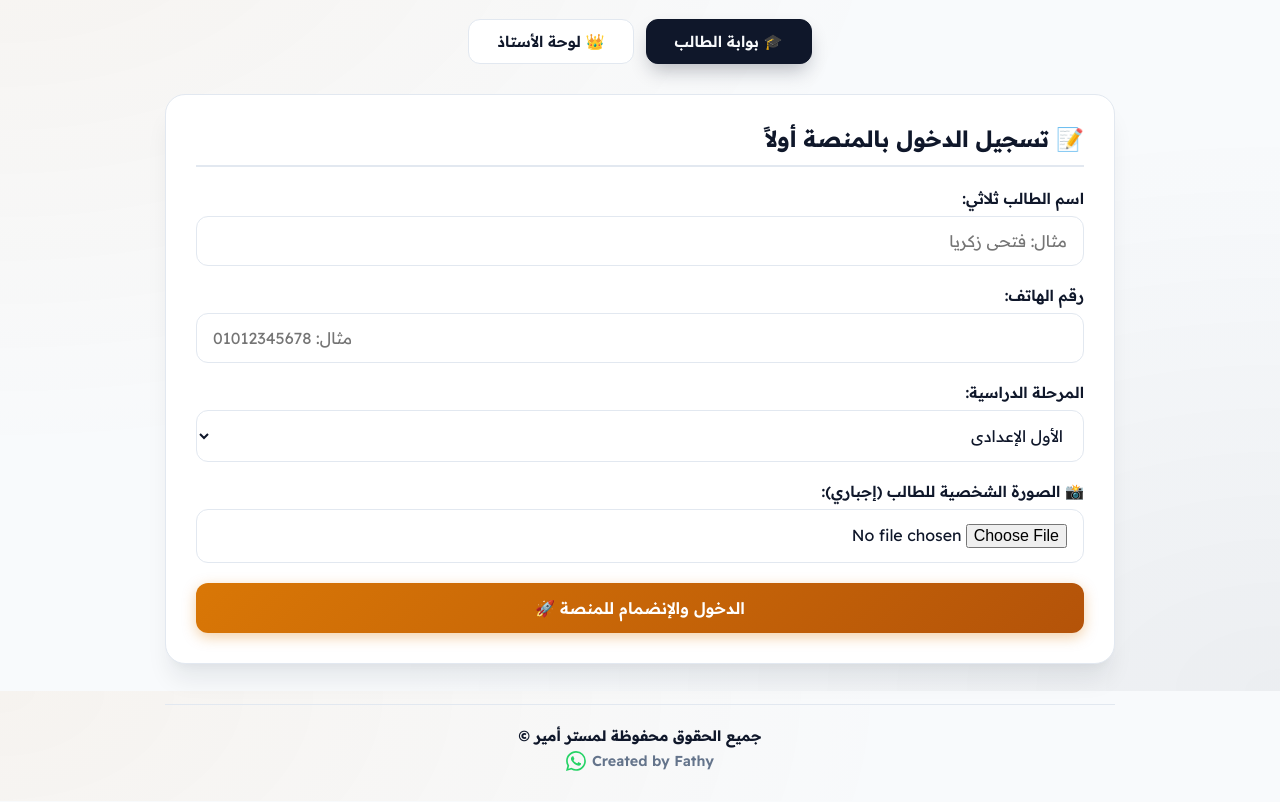
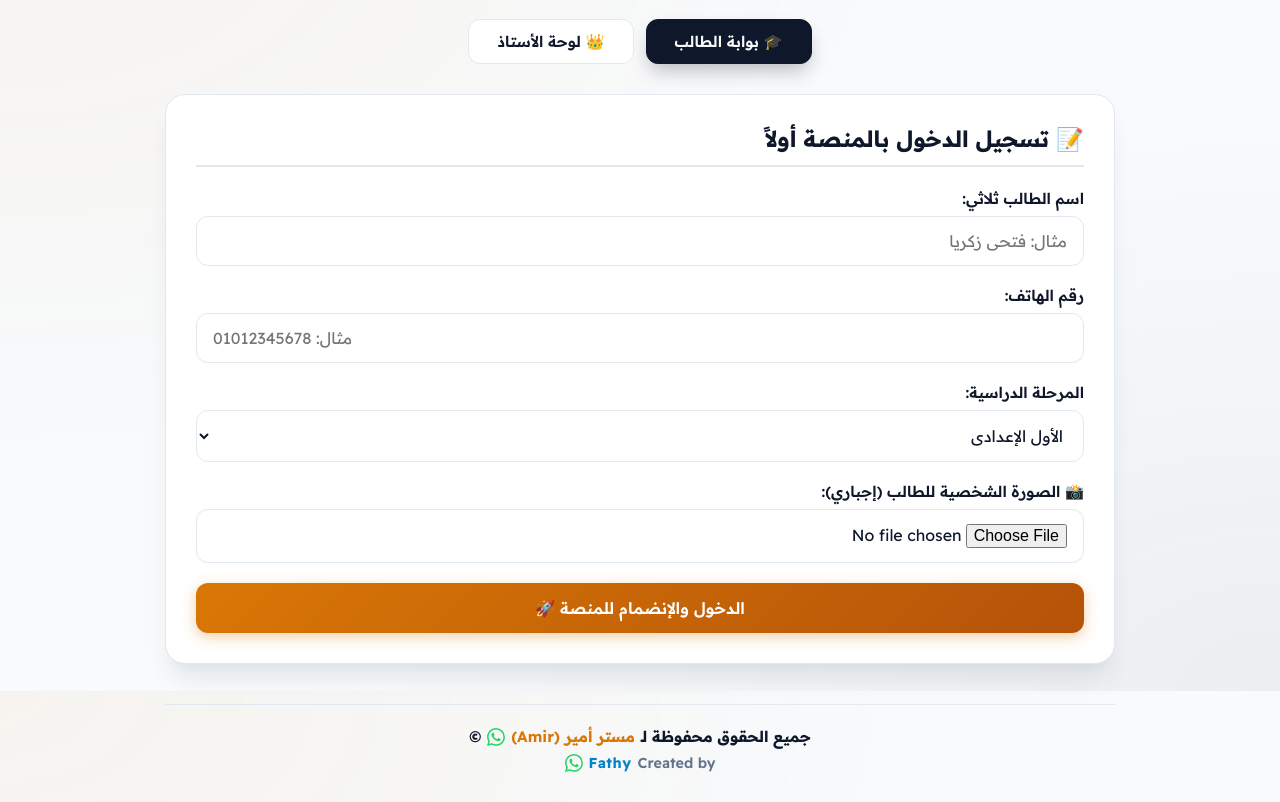
Before and after one commit to rjbfthy125-sys/AMIR, a plain HTML site: page index.html in a window 1280 px wide. Shown: the part 109-911 px from the top of the page. Drawn offline with Linux system fonts and the light colour scheme.

Commit message:
Add files via upload

```diff
--- a/index.html
+++ b/index.html
@@ -18,6 +18,7 @@
       --primary-light: #1e293b;
       --accent: #d97706;
       --accent-hover: #b45309;
+      --dev-color: #0284c7;
       --bg-body: #f8fafc;
       --card-bg: #ffffff;
       --text-main: #0f172a;
@@ -38,6 +39,7 @@
       --primary-light: #e2e8f0;
       --accent: #f59e0b;
       --accent-hover: #d97706;
+      --dev-color: #38bdf8;
       --bg-body: #0b0f19;
       --card-bg: #1e293b;
       --text-main: #f8fafc;
@@ -426,14 +428,37 @@
       cursor: pointer;
     }
 
-    /* أنماط الحقوق وتوقيع المطور أسفل الصفحة */
+    /* أنماط الحقوق وتنسيقات الأسماء */
     footer {
       text-align: center;
       margin-top: 40px;
       padding: 22px 0 10px 0;
       border-top: 1px solid var(--border-color);
       color: var(--text-muted);
-      font-size: 0.9rem;
+      font-size: 0.95rem;
+    }
+
+    .teacher-name-link {
+      color: var(--accent);
+      text-decoration: none;
+      font-weight: 800;
+      transition: all 0.2s ease;
+    }
+
+    .teacher-name-link:hover {
+      text-decoration: underline;
+    }
+
+    .dev-name-link {
+      color: var(--dev-color);
+      text-decoration: none;
+      font-weight: 800;
+      letter-spacing: 0.5px;
+      transition: all 0.2s ease;
+    }
+
+    .dev-name-link:hover {
+      text-decoration: underline;
     }
 
     .whatsapp-icon-link {
@@ -445,7 +470,7 @@
     }
 
     .whatsapp-icon-link:hover {
-      transform: scale(1.15);
+      transform: scale(1.2);
     }
   </style>
 </head>
@@ -590,8 +615,8 @@
               <img id="center-qr-image" src="" alt="QR Code السنتر" style="width: 210px; height: 210px; border: 1px solid var(--border-color); border-radius: 12px; padding: 6px; background: #ffffff;">
             </div>
             <p style="color: var(--primary); font-size: 0.92rem; font-weight: 700; border-top: 1px dashed var(--border-color); padding-top: 12px; margin-top: 5px; display: flex; align-items: center; justify-content: center; gap: 6px;">
-              Created by Fathy
-              <a href="https://wa.me/201063048827" target="_blank" class="whatsapp-icon-link" title="تواصل عبر الواتساب">
+              Created by <a href="https://wa.me/201063048827" target="_blank" class="dev-name-link">Fathy</a>
+              <a href="https://wa.me/201063048827" target="_blank" class="whatsapp-icon-link" title="تواصل مع فتحي عبر الواتساب">
                 <svg xmlns="http://www.w3.org/2000/svg" width="18" height="18" fill="currentColor" viewBox="0 0 16 16">
                   <path d="M13.601 2.326A7.85 7.85 0 0 0 7.994 0C3.627 0 .068 3.558.064 7.926c0 1.399.366 2.76 1.057 3.965L0 16l4.204-1.102a7.9 7.9 0 0 0 3.79.965h.004c4.368 0 7.926-3.558 7.93-7.93A7.9 7.9 0 0 0 13.6 2.326zM7.994 14.521a6.57 6.57 0 0 1-3.356-.92l-.24-.144-2.494.654.666-2.433-.156-.251a6.56 6.56 0 0 1-1.007-3.505c0-3.626 2.957-6.584 6.591-6.584a6.56 6.56 0 0 1 4.66 1.931 6.56 6.56 0 0 1 1.928 4.66c-.004 3.639-2.961 6.592-6.592 6.592zm3.615-4.934c-.197-.099-1.17-.578-1.353-.646-.182-.065-.315-.099-.445.099-.133.197-.513.646-.627.775-.114.133-.232.148-.43.05-.197-.1-.836-.308-1.592-.985-.59-.525-.985-1.175-1.103-1.372-.114-.198-.011-.304.088-.403.087-.088.197-.232.296-.346.1-.114.133-.198.198-.33.065-.134.034-.248-.015-.347-.05-.099-.445-1.076-.612-1.47-.16-.389-.323-.335-.445-.34-.114-.007-.247-.007-.38-.007a.73.73 0 0 0-.529.247c-.182.198-.691.677-.691 1.654s.71 1.916.81 2.049c.098.133 1.394 2.132 3.383 2.992.47.205.84.326 1.129.418.475.152.904.129 1.246.08.38-.058 1.17-.478 1.338-.94.166-.462.166-.856.116-.94-.048-.083-.182-.133-.379-.232"/>
                 </svg>
@@ -638,11 +663,22 @@
 
     <!-- 📜 الفوتر السفلي للحقوق والمطور -->
     <footer>
-      <p style="margin-bottom: 6px; font-weight: 700; color: var(--primary);">جميع الحقوق محفوظة لمستر أمير ©</p>
-      <p style="display: flex; align-items: center; justify-content: center; gap: 6px; font-weight: 600;">
-        Created by Fathy
-        <a href="https://wa.me/201063048827" target="_blank" class="whatsapp-icon-link" title="تواصل عبر الواتساب">
-          <svg xmlns="http://www.w3.org/2000/svg" width="20" height="20" fill="currentColor" viewBox="0 0 16 16">
+      <p style="margin-bottom: 8px; font-weight: 700; color: var(--primary); display: flex; align-items: center; justify-content: center; gap: 6px; flex-wrap: wrap;">
+        جميع الحقوق محفوظة لـ
+        <a href="https://wa.me/201003245543" target="_blank" class="teacher-name-link" title="تواصل مع مستر أمير عبر الواتساب">مستر أمير (Amir)</a>
+        <a href="https://wa.me/201003245543" target="_blank" class="whatsapp-icon-link" title="تواصل مع مستر أمير عبر الواتساب">
+          <svg xmlns="http://www.w3.org/2000/svg" width="18" height="18" fill="currentColor" viewBox="0 0 16 16">
+            <path d="M13.601 2.326A7.85 7.85 0 0 0 7.994 0C3.627 0 .068 3.558.064 7.926c0 1.399.366 2.76 1.057 3.965L0 16l4.204-1.102a7.9 7.9 0 0 0 3.79.965h.004c4.368 0 7.926-3.558 7.93-7.93A7.9 7.9 0 0 0 13.6 2.326zM7.994 14.521a6.57 6.57 0 0 1-3.356-.92l-.24-.144-2.494.654.666-2.433-.156-.251a6.56 6.56 0 0 1-1.007-3.505c0-3.626 2.957-6.584 6.591-6.584a6.56 6.56 0 0 1 4.66 1.931 6.56 6.56 0 0 1 1.928 4.66c-.004 3.639-2.961 6.592-6.592 6.592zm3.615-4.934c-.197-.099-1.17-.578-1.353-.646-.182-.065-.315-.099-.445.099-.133.197-.513.646-.627.775-.114.133-.232.148-.43.05-.197-.1-.836-.308-1.592-.985-.59-.525-.985-1.175-1.103-1.372-.114-.198-.011-.304.088-.403.087-.088.197-.232.296-.346.1-.114.133-.198.198-.33.065-.134.034-.248-.015-.347-.05-.099-.445-1.076-.612-1.47-.16-.389-.323-.335-.445-.34-.114-.007-.247-.007-.38-.007a.73.73 0 0 0-.529.247c-.182.198-.691.677-.691 1.654s.71 1.916.81 2.049c.098.133 1.394 2.132 3.383 2.992.47.205.84.326 1.129.418.475.152.904.129 1.246.08.38-.058 1.17-.478 1.338-.94.166-.462.166-.856.116-.94-.048-.083-.182-.133-.379-.232"/>
+          </svg>
+        </a>
+        ©
+      </p>
+
+      <p style="display: flex; align-items: center; justify-content: center; gap: 6px; font-weight: 600; font-size: 0.9rem;">
+        Created by
+        <a href="https://wa.me/201063048827" target="_blank" class="dev-name-link" title="تواصل مع فتحي عبر الواتساب">Fathy</a>
+        <a href="https://wa.me/201063048827" target="_blank" class="whatsapp-icon-link" title="تواصل مع فتحي عبر الواتساب">
+          <svg xmlns="http://www.w3.org/2000/svg" width="18" height="18" fill="currentColor" viewBox="0 0 16 16">
             <path d="M13.601 2.326A7.85 7.85 0 0 0 7.994 0C3.627 0 .068 3.558.064 7.926c0 1.399.366 2.76 1.057 3.965L0 16l4.204-1.102a7.9 7.9 0 0 0 3.79.965h.004c4.368 0 7.926-3.558 7.93-7.93A7.9 7.9 0 0 0 13.6 2.326zM7.994 14.521a6.57 6.57 0 0 1-3.356-.92l-.24-.144-2.494.654.666-2.433-.156-.251a6.56 6.56 0 0 1-1.007-3.505c0-3.626 2.957-6.584 6.591-6.584a6.56 6.56 0 0 1 4.66 1.931 6.56 6.56 0 0 1 1.928 4.66c-.004 3.639-2.961 6.592-6.592 6.592zm3.615-4.934c-.197-.099-1.17-.578-1.353-.646-.182-.065-.315-.099-.445.099-.133.197-.513.646-.627.775-.114.133-.232.148-.43.05-.197-.1-.836-.308-1.592-.985-.59-.525-.985-1.175-1.103-1.372-.114-.198-.011-.304.088-.403.087-.088.197-.232.296-.346.1-.114.133-.198.198-.33.065-.134.034-.248-.015-.347-.05-.099-.445-1.076-.612-1.47-.16-.389-.323-.335-.445-.34-.114-.007-.247-.007-.38-.007a.73.73 0 0 0-.529.247c-.182.198-.691.677-.691 1.654s.71 1.916.81 2.049c.098.133 1.394 2.132 3.383 2.992.47.205.84.326 1.129.418.475.152.904.129 1.246.08.38-.058 1.17-.478 1.338-.94.166-.462.166-.856.116-.94-.048-.083-.182-.133-.379-.232"/>
           </svg>
         </a>
@@ -1089,7 +1125,6 @@
       }
     }
 
-    // 🚫 دالة تعطيل/حذف الكود المفعل للمرحلة
     async function disableActiveSessionCode() {
       const stage = document.getElementById('teacher-code-stage').value;
       try {
```
